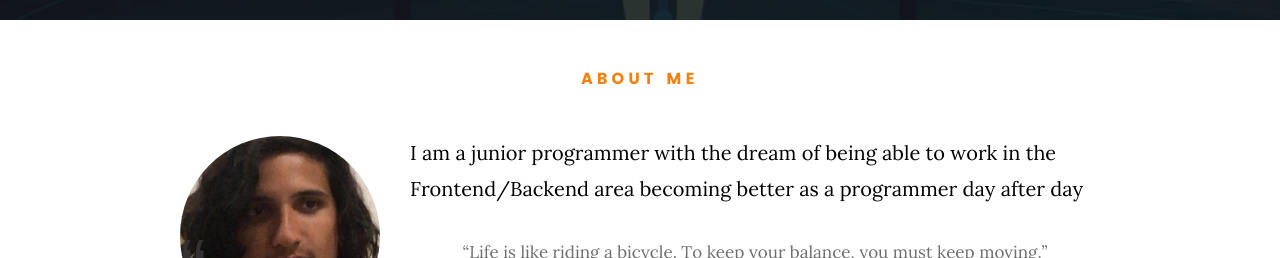
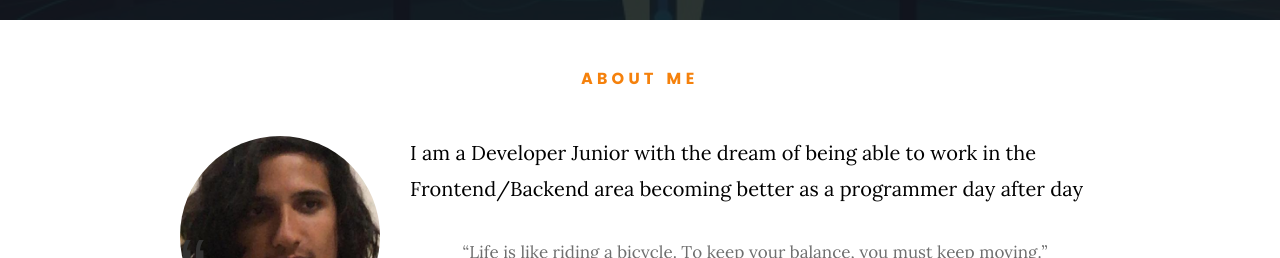
Before and after one commit to cassielrattes/cassielrattes.github.io, a plain HTML site: page index.html in a window 1280 px wide. Shown: the part 780-1038 px from the top of the page. Drawn offline with Linux system fonts and the light colour scheme; some packages are replaced by stand-ins of ours; a script that the page names is missing; files whose address does not match are found by name.

Commit message:
Update index.html

```diff
--- a/index.html
+++ b/index.html
@@ -80,7 +80,7 @@
           <div class="intro-info">
             <img src="./images/eu.jpeg" alt="Profile Picture" />
             <p class="lead">
-              I am a junior programmer with the dream of being able to work in
+              I am a Developer Junior with the dream of being able to work in
               the Frontend/Backend area becoming better as a programmer day
               after day
             </p>
```
